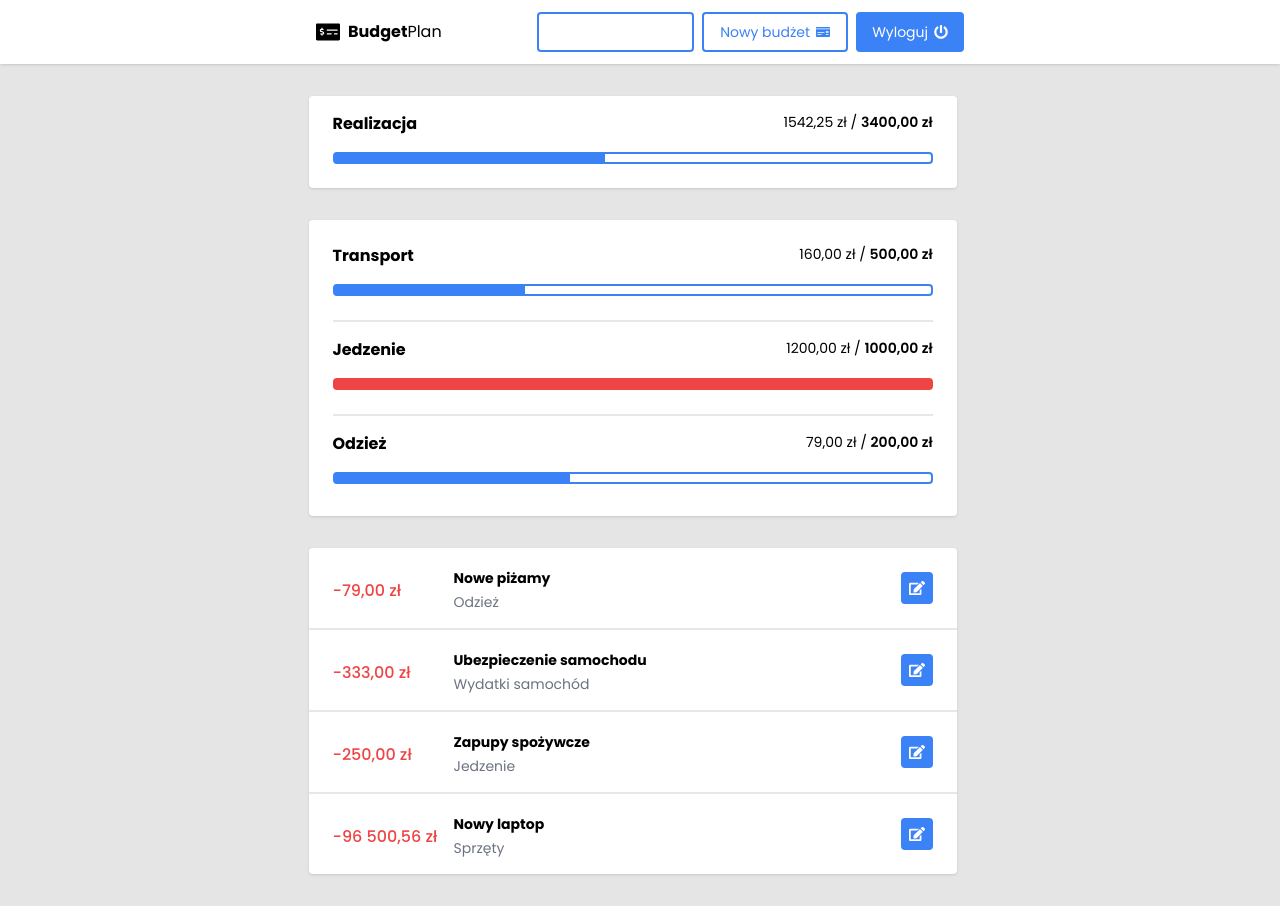
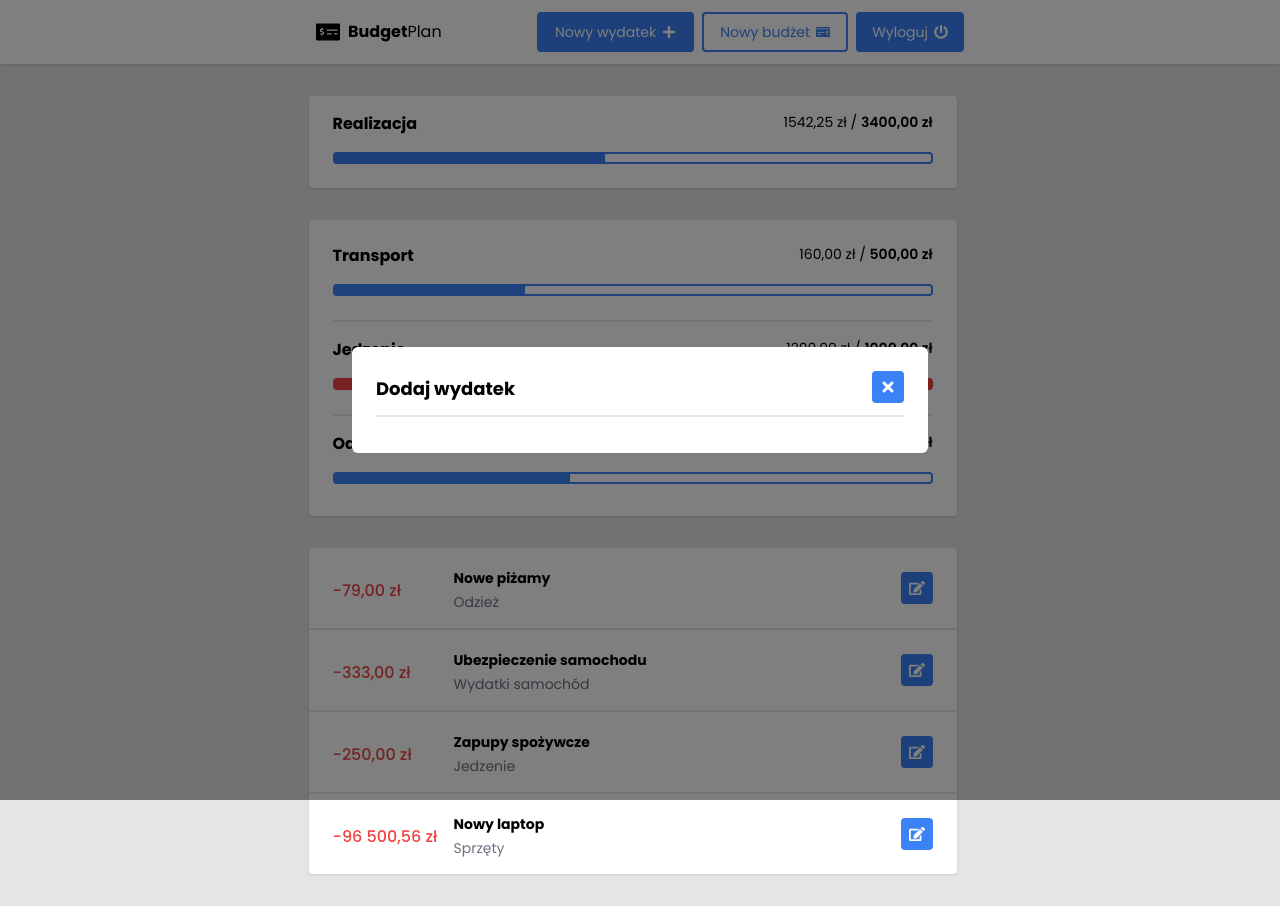
Before and after one commit to grzegorzpokorski/budget-plan, a Next.js app: page / in a window 1280 px wide. Both pictures are taken after a click on the button "Nowy wydatek". Built offline with nearby package versions, Linux system fonts and the light colour scheme.

Commit message:
feat: add BaseModal component

```diff
--- a/src/app/layout.tsx
+++ b/src/app/layout.tsx
@@ -1,6 +1,7 @@
 import "./../styles/globals.css";
 import type { ReactNode } from "react";
 import { Poppins } from "next/font/google";
+import { AppProviders } from "@/providers/AppProviders";
 
 const rubik = Poppins({
   weight: ["400", "500", "600", "700"],
@@ -10,7 +11,9 @@ const rubik = Poppins({
 export default function RootLayout({ children }: { children: ReactNode }) {
   return (
     <html lang="pl" className={`${rubik.variable} scrollbar-gutter-stable`}>
-      <body className="bg-neutral-200 pb-16 md:pt-16 md:pb-0">{children}</body>
+      <body className="bg-neutral-200 pb-16 md:pt-16 md:pb-0">
+        <AppProviders>{children}</AppProviders>
+      </body>
     </html>
   );
 }
--- a/src/app/page.tsx
+++ b/src/app/page.tsx
@@ -1,6 +1,9 @@
 import { Container } from "@/components/atoms/Container/Container";
+import { BaseModal } from "@/components/molecules/BaseModal/BaseModal";
 import { BudgetRealization } from "@/components/molecules/BudgetRealization/BudgetRealization";
 import { MainHeader } from "@/components/molecules/MainHeader/MainHeader";
+import { AddBudgetModal } from "@/components/organisms/AddBudgetModal/AddBudgetModal";
+import { AddExpenseModal } from "@/components/organisms/AddExpenseModal/AddExpenseModal";
 import { Expenses } from "@/components/organisms/Expenses/Expenses";
 import { Summary } from "@/components/organisms/Summary/Summary";
 
@@ -13,6 +16,8 @@ export default function Home() {
         <Summary />
         <Expenses />
       </Container>
+      <AddExpenseModal />
+      <AddBudgetModal />
     </>
   );
 }
--- a/src/components/atoms/Button/Button.tsx
+++ b/src/components/atoms/Button/Button.tsx
@@ -7,6 +7,7 @@ type ButtonProps = {
   size?: "default" | "large" | "square";
   variant?: "default" | "outline" | "white-outline";
   disabled?: boolean;
+  className?: string;
   onClick?: () => void;
 };
 
@@ -18,7 +19,7 @@ const defaultStyles = twMerge(
 const variants = {
   default: twMerge("bg-blue-500 hover:bg-blue-600 border-blue-500"),
   outline: twMerge(
-    "bg-transparent hover:bg-blue-600 border-2 border-blue-500 text-blue-500 hover:text-white focus:text-white",
+    "bg-transparent hover:bg-blue-600 focus:bg-blue-500 border-2 border-blue-500 text-blue-500 hover:text-white focus:text-white",
   ),
   "white-outline": twMerge(
     "bg-transparent hover:bg-white border-2 border-white-500 text-white hover:text-blue-500 focus:text-blue-500",
@@ -36,11 +37,19 @@ export const Button = ({
   type = "button",
   variant = "default",
   size = "default",
+  className,
+  onClick,
 }: ButtonProps) => {
   return (
     <button
       type={type}
-      className={twMerge(defaultStyles, variants[variant], sizes[size])}
+      className={twMerge(
+        defaultStyles,
+        variants[variant],
+        sizes[size],
+        className,
+      )}
+      onClick={onClick}
     >
       {children}
     </button>
--- /dev/null
+++ b/src/components/molecules/BaseModal/BaseModal.tsx
@@ -0,0 +1,49 @@
+"use client";
+
+import { Button } from "@/components/atoms/Button/Button";
+import { ReactNode, useId } from "react";
+import { FaPlus } from "react-icons/fa";
+
+type Props = {
+  title: string;
+  closeModal: () => void;
+  children: ReactNode;
+};
+
+export const BaseModal = ({ title, children, closeModal }: Props) => {
+  const id = useId();
+
+  return (
+    <div
+      id={id}
+      role="dialog"
+      className="fixed top-0 left-0 w-full h-full p-3 bg-black/50 z-30"
+      onClick={() => closeModal()}
+      aria-modal
+      aria-labelledby={`${id}-title`}
+    >
+      <div className="m-auto flex min-h-full w-full items-center">
+        <form
+          className="relative flex flex-col p-6 mx-auto max-w-xl w-full bg-white rounded-md overflow-auto"
+          onClick={(e) => e.stopPropagation()}
+        >
+          <div className="flex flex-row justify-between border-b-2 pb-3 mb-3">
+            <h2 id={`${id}-title`} className="font-bold text-lg mt-1">
+              {title}
+            </h2>
+            {children}
+            <Button
+              size="square"
+              className="self-start"
+              onClick={() => closeModal()}
+            >
+              <span className="sr-only">zamnij modal</span>
+              <FaPlus className="rotate-45" />
+            </Button>
+          </div>
+          {children}
+        </form>
+      </div>
+    </div>
+  );
+};
--- a/src/components/molecules/MainHeader/MainHeader.tsx
+++ b/src/components/molecules/MainHeader/MainHeader.tsx
@@ -1,5 +1,8 @@
+"use client";
+
 import { Button } from "@/components/atoms/Button/Button";
 import { Container } from "@/components/atoms/Container/Container";
+import { useUIContext } from "@/providers/UIProvider";
 import {
   FaMoneyCheck,
   FaMoneyCheckAlt,
@@ -8,6 +11,7 @@ import {
 } from "react-icons/fa";
 
 export const MainHeader = () => {
+  const { openAddExpenseModal, openAddBudgetModal } = useUIContext();
   return (
     <>
       <header className="md:fixed top-0 left-0 w-full h-16 bg-white flex flex-row shadow z-20">
@@ -18,11 +22,11 @@ export const MainHeader = () => {
           </p>
           <div className="flex flex-row gap-2">
             <div className="hidden md:flex flex-row gap-2">
-              <Button variant="outline">
+              <Button variant="outline" onClick={() => openAddExpenseModal()}>
                 Nowy wydatek
                 <FaPlus />
               </Button>
-              <Button variant="outline">
+              <Button variant="outline" onClick={() => openAddBudgetModal()}>
                 Nowy budżet
                 <FaMoneyCheck />
               </Button>
@@ -36,11 +40,17 @@ export const MainHeader = () => {
       <div className="fixed md:hidden left-0 bottom-0 w-full h-16 bg-blue-500 flex flex-row border-t-2 shadow z-20">
         <Container className="flex flex-row items-center justify-center">
           <div className="flex flex-row gap-2">
-            <Button variant="white-outline">
+            <Button
+              variant="white-outline"
+              onClick={() => openAddBudgetModal()}
+            >
               Nowy budżet
               <FaMoneyCheck />
             </Button>
-            <Button variant="white-outline">
+            <Button
+              variant="white-outline"
+              onClick={() => openAddExpenseModal()}
+            >
               Nowy wydatek
               <FaPlus />
             </Button>
--- /dev/null
+++ b/src/components/organisms/AddBudgetModal/AddBudgetModal.tsx
@@ -0,0 +1,16 @@
+"use client";
+
+import { BaseModal } from "@/components/molecules/BaseModal/BaseModal";
+import { useUIContext } from "@/providers/UIProvider";
+
+export const AddBudgetModal = () => {
+  const { isAddBudgetModalOpen, closeAddBudgetModal } = useUIContext();
+
+  if (!isAddBudgetModalOpen) return null;
+
+  return (
+    <BaseModal title="Dodaj nowy budżet" closeModal={closeAddBudgetModal}>
+      <div></div>
+    </BaseModal>
+  );
+};
--- /dev/null
+++ b/src/components/organisms/AddExpenseModal/AddExpenseModal.tsx
@@ -0,0 +1,16 @@
+"use client";
+
+import { BaseModal } from "@/components/molecules/BaseModal/BaseModal";
+import { useUIContext } from "@/providers/UIProvider";
+
+export const AddExpenseModal = () => {
+  const { isAddExpenseModalOpen, closeAddExpenseModal } = useUIContext();
+
+  if (!isAddExpenseModalOpen) return null;
+
+  return (
+    <BaseModal title="Dodaj wydatek" closeModal={closeAddExpenseModal}>
+      <div></div>
+    </BaseModal>
+  );
+};
--- /dev/null
+++ b/src/providers/AppProviders.tsx
@@ -0,0 +1,6 @@
+import type { ReactNode } from "react";
+import { UIProvider } from "./UIProvider";
+
+export const AppProviders = ({ children }: { children: ReactNode }) => (
+  <UIProvider>{children}</UIProvider>
+);
--- /dev/null
+++ b/src/providers/UIProvider.tsx
@@ -0,0 +1,77 @@
+"use client";
+
+import {
+  createContext,
+  ReactNode,
+  useCallback,
+  useContext,
+  useMemo,
+  useState,
+} from "react";
+
+type UIProviderValue = {
+  isAddExpenseModalOpen: boolean;
+  openAddExpenseModal: () => void;
+  closeAddExpenseModal: () => void;
+  isAddBudgetModalOpen: boolean;
+  openAddBudgetModal: () => void;
+  closeAddBudgetModal: () => void;
+};
+
+const UIContext = createContext<UIProviderValue | null>(null);
+
+export const UIProvider = ({ children }: { children: ReactNode }) => {
+  const [isAddExpenseModalOpen, setIsAddExpenseModalOpen] = useState(false);
+  const [isAddBudgetModalOpen, setIsAddBudgetModalOpen] = useState(false);
+
+  const openAddExpenseModal = useCallback(() => {
+    document.body.classList.add("overflow-hidden");
+    setIsAddExpenseModalOpen(true);
+  }, []);
+
+  const closeAddExpenseModal = useCallback(() => {
+    document.body.classList.remove("overflow-hidden");
+    setIsAddExpenseModalOpen(false);
+  }, []);
+
+  const openAddBudgetModal = useCallback(() => {
+    document.body.classList.add("overflow-hidden");
+    setIsAddBudgetModalOpen(true);
+  }, []);
+
+  const closeAddBudgetModal = useCallback(() => {
+    document.body.classList.remove("overflow-hidden");
+    setIsAddBudgetModalOpen(false);
+  }, []);
+
+  const value = useMemo(
+    () => ({
+      isAddExpenseModalOpen,
+      openAddExpenseModal,
+      closeAddExpenseModal,
+      isAddBudgetModalOpen,
+      openAddBudgetModal,
+      closeAddBudgetModal,
+    }),
+    [
+      closeAddBudgetModal,
+      closeAddExpenseModal,
+      isAddBudgetModalOpen,
+      isAddExpenseModalOpen,
+      openAddBudgetModal,
+      openAddExpenseModal,
+    ],
+  );
+
+  return <UIContext.Provider value={value}>{children}</UIContext.Provider>;
+};
+
+export const useUIContext = () => {
+  const ctx = useContext(UIContext);
+
+  if (!ctx) {
+    throw new Error("UIContext must be use inside Provider!");
+  }
+
+  return ctx;
+};
```
